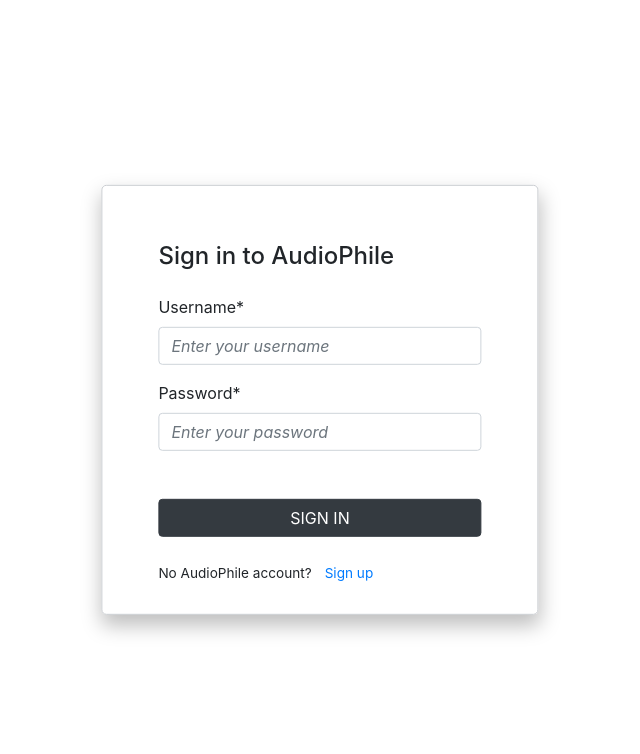
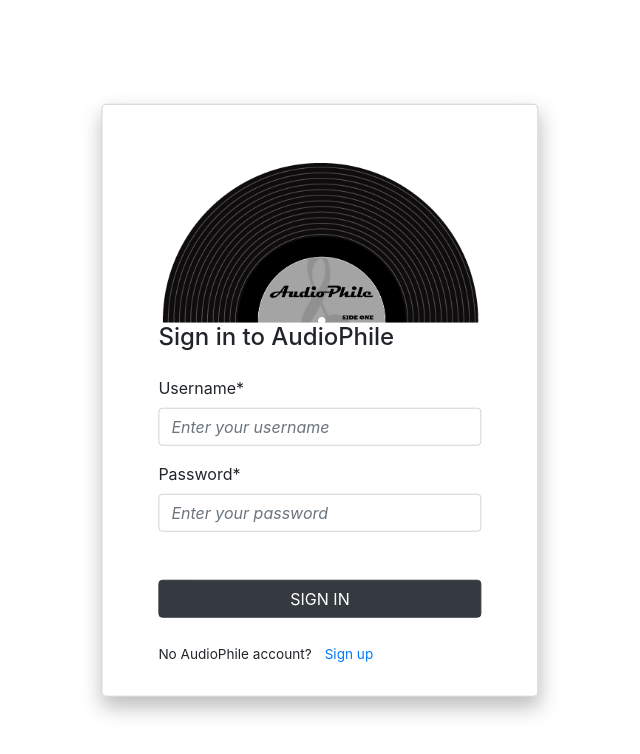
Before and after one commit to debersole81/audiophile, a React (Create React App) app: page / in a window 1280 px wide. Shown: the top 754 px of the page, without its empty margins (320-960 px from the left). Built offline with nearby package versions, Linux system fonts and the light colour scheme.

Commit message:
Import audioPhile album logo and image component. Render image in return

```diff
--- a/src/components/SignIn.js
+++ b/src/components/SignIn.js
@@ -1,6 +1,8 @@
 import React from "react";
 import '../App.css';
+import audioPhileAlbumLogo from '../assets/audiophile-album-logo.svg';
 import { useViewPort } from '../custom-hooks/useViewPort';
+import Image from 'react-bootstrap/Image';
 import Form from 'react-bootstrap/Form';
 import Button from 'react-bootstrap/Button';
 import Col from 'react-bootstrap/Col';
@@ -15,8 +17,9 @@ function SignIn() {
 
     if (width > breakpoint) {
         return (
-
+            <React.Fragment>
                 <Form className='signin-form'>
+                <Image src={audioPhileAlbumLogo} />
                     <h3 className='signin-header'>Sign in to AudioPhile</h3>
                     <Form.Group>
                         <Form.Label>Username*</Form.Label>
@@ -36,6 +39,7 @@ function SignIn() {
                         </Col>
                     </Form.Row>
                 </Form>
+            </React.Fragment>
         );
     };
 
```
Lines whose indentation alone changed are shown as unchanged.
